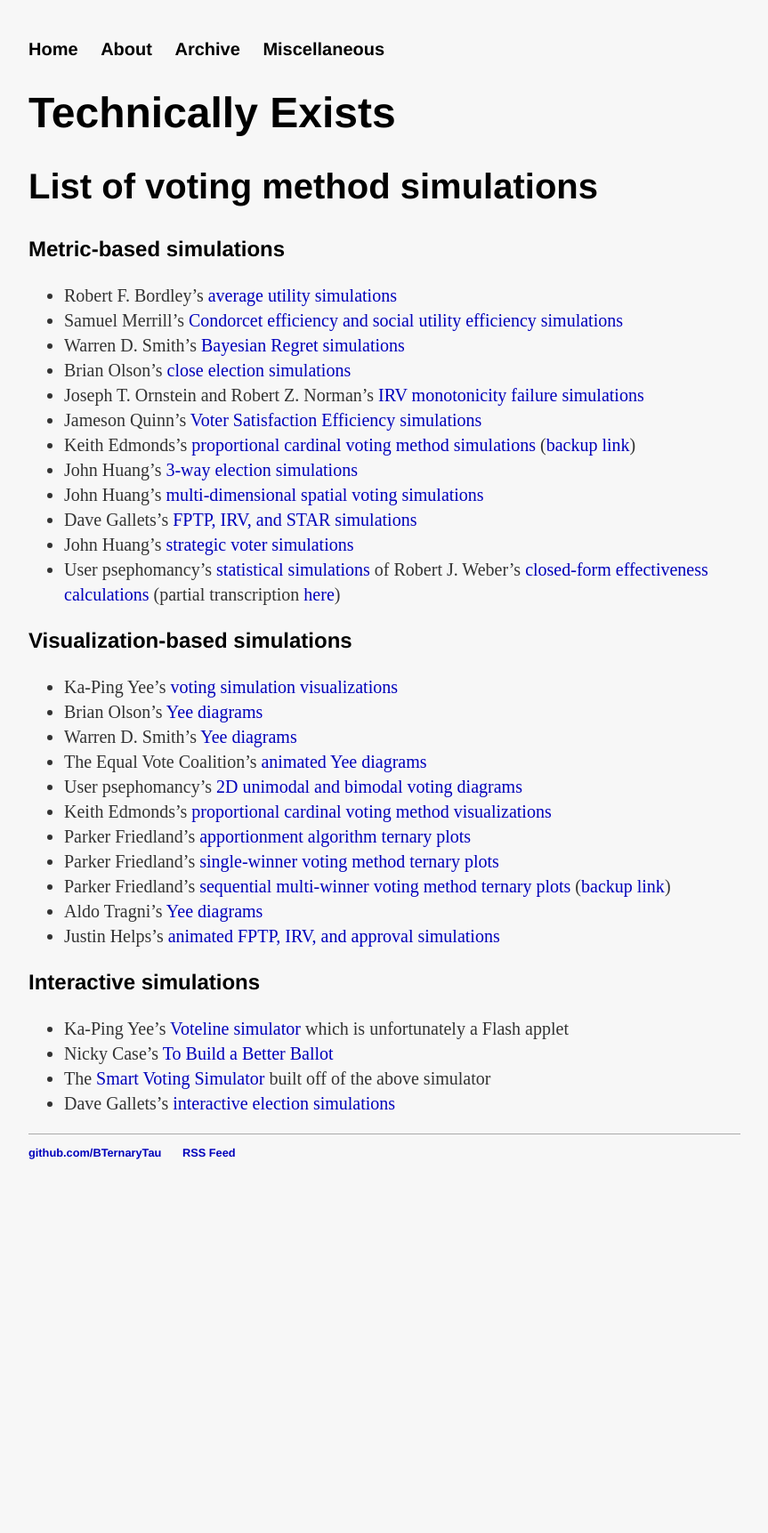
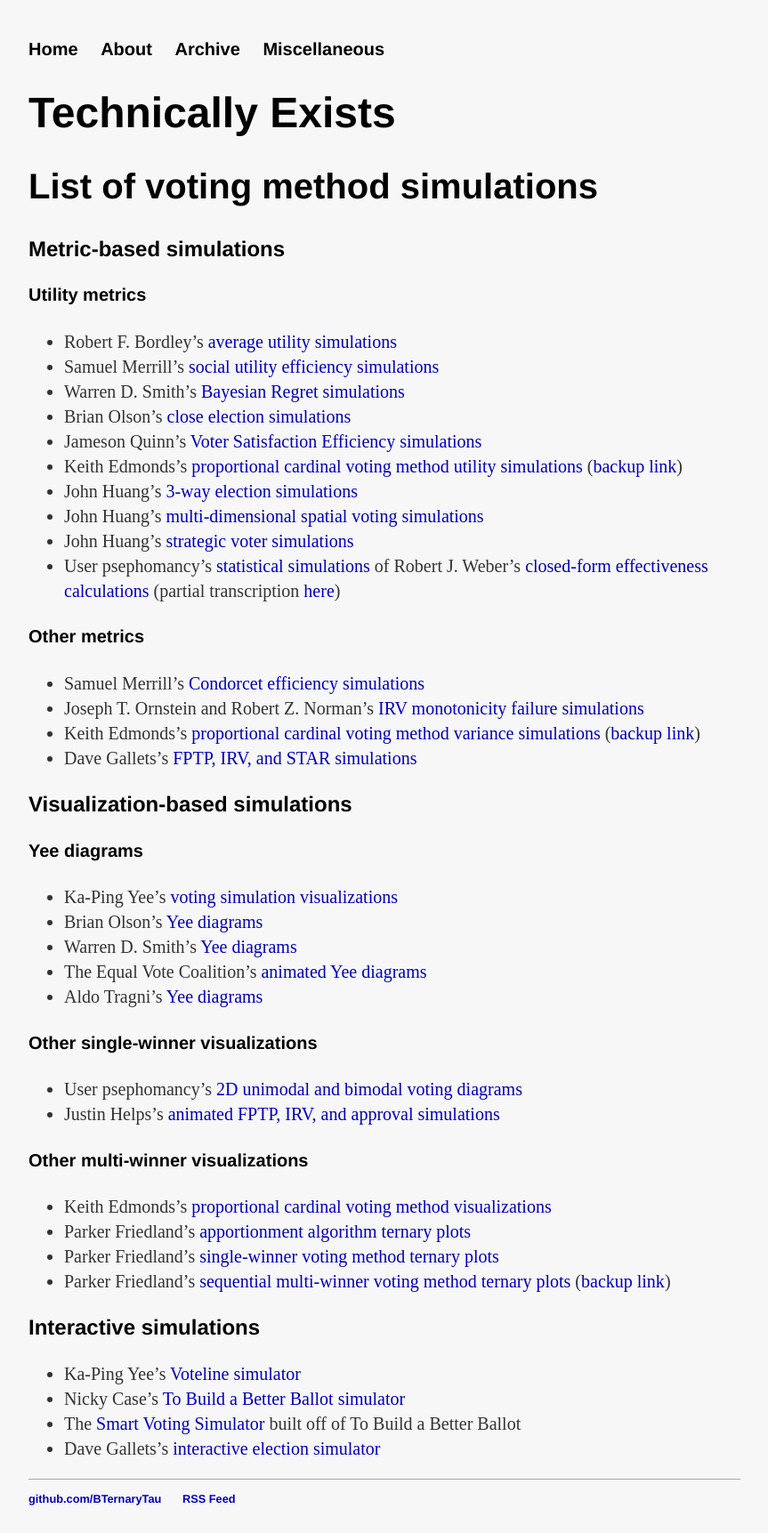
Before and after one commit to BTernaryTau/bternarytau.github.io, a Jekyll site: the page built from miscellaneous/voting-theory/list-of-voting-method-simulations.md, in a window 1280 px wide. Shown: the whole page at 89% size, without its empty margins (208-1071 px from the left). Built offline with Jekyll 4.4.1, drawn with Linux system fonts in a browser that asks for light colours; nearby versions of some CDN libraries; comment, search, counter and statistics services are not loaded; before the commit the page ends 1334 px from its top, so only the background shows below that.

Commit message:
Reorganize voting sim list

```diff
--- a/miscellaneous/voting-theory/list-of-voting-method-simulations.md
+++ b/miscellaneous/voting-theory/list-of-voting-method-simulations.md
@@ -6,36 +6,51 @@ title: "List of voting method simulations"
 ## {{ page.title }}
 ### Metric-based simulations
 
+#### Utility metrics
+
 * Robert F. Bordley's [average utility simulations](https://www.jstor.org/stable/1956015)
-* Samuel Merrill's [Condorcet efficiency and social utility efficiency simulations](https://www.jstor.org/stable/2110786)
+* Samuel Merrill's [social utility efficiency simulations](https://www.jstor.org/stable/2110786)
 * Warren D. Smith's [Bayesian Regret simulations](https://rangevoting.org/BayRegDum.html)
 * Brian Olson's [close election simulations](https://bolson.org/voting/sim.html)
-* Joseph T. Ornstein and Robert Z. Norman's [IRV monotonicity failure simulations](https://www.researchgate.net/publication/258164743_Frequency_of_monotonicity_failure_under_Instant_Runoff_Voting_Estimates_based_on_a_spatial_model_of_elections)
 * Jameson Quinn's [Voter Satisfaction Efficiency simulations](https://electionscience.github.io/vse-sim/VSE/)
-* Keith Edmonds's [proportional cardinal voting method simulations](https://forum.electionscience.org/t/wolf-committee-results/519) ([backup link](https://github.com/endolith/Keith_Edmonds_vote_sim))
+* Keith Edmonds's [proportional cardinal voting method utility simulations](https://forum.electionscience.org/t/wolf-committee-results/519) ([backup link](https://github.com/endolith/Keith_Edmonds_vote_sim))
 * John Huang's [3-way election simulations](http://votesim.usa4r.org/simple3way/simple3way.html)
 * John Huang's [multi-dimensional spatial voting simulations](http://votesim.usa4r.org/spatial5dim/spatial5dim.html)
-* Dave Gallets's [FPTP, IRV, and STAR simulations](http://sites.gallets.org/election-sim/irv-vs-star/)
 * John Huang's [strategic voter simulations](http://votesim.usa4r.org/tactical/tactical.html)
 * User psephomancy's [statistical simulations](https://www.votingtheory.org/forum/topic/28/graphs-and-notes-from-weber-1977) of Robert J. Weber's [closed-form effectiveness calculations](https://cowles.yale.edu/publications/cfdp/cfdp-498) (partial transcription [here](https://gist.github.com/endolith/e64af102646bef7b4b2714733c2c31ce))
 
+#### Other metrics
+
+* Samuel Merrill's [Condorcet efficiency simulations](https://www.jstor.org/stable/2110786)
+* Joseph T. Ornstein and Robert Z. Norman's [IRV monotonicity failure simulations](https://www.researchgate.net/publication/258164743_Frequency_of_monotonicity_failure_under_Instant_Runoff_Voting_Estimates_based_on_a_spatial_model_of_elections)
+* Keith Edmonds's [proportional cardinal voting method variance simulations](https://forum.electionscience.org/t/wolf-committee-results/519) ([backup link](https://github.com/endolith/Keith_Edmonds_vote_sim))
+* Dave Gallets's [FPTP, IRV, and STAR simulations](http://sites.gallets.org/election-sim/irv-vs-star/)
+
 ### Visualization-based simulations
+
+#### Yee diagrams
 
 * Ka-Ping Yee's [voting simulation visualizations](http://zesty.ca/voting/sim/)
 * Brian Olson's [Yee diagrams](https://bolson.org/voting/sim_one_seat/)
 * Warren D. Smith's [Yee diagrams](https://www.rangevoting.org/Extremism.html)
 * The Equal Vote Coalition's [animated Yee diagrams](https://www.youtube.com/watch?v=-4FXLQoLDBA)
+* Aldo Tragni's [Yee diagrams](https://forum.electionscience.org/t/yee-diagramm-strong-monotonicity-failure-resistance/823)
+
+#### Other single-winner visualizations
+
 * User psephomancy's [2D unimodal and bimodal voting diagrams](https://imgur.com/gallery/huNsRO6)
+* Justin Helps's [animated FPTP, IRV, and approval simulations](https://www.youtube.com/watch?v=yhO6jfHPFQU)
+
+#### Other multi-winner visualizations
+
 * Keith Edmonds's [proportional cardinal voting method visualizations](https://forum.electionscience.org/t/utilitarian-sum-vs-monroe-selection/355)
 * Parker Friedland's [apportionment algorithm ternary plots](https://forum.electionscience.org/t/apportionment-algorithems-visualized/569)
 * Parker Friedland's [single-winner voting method ternary plots](https://forum.electionscience.org/t/single-winner-voting-methods-visualized/575)
 * Parker Friedland's [sequential multi-winner voting method ternary plots](https://forum.electionscience.org/t/sequential-multiwinner-voting-methods-visualized/773) ([backup link](https://github.com/ParkerFriedland/TernaryPlot))
-* Aldo Tragni's [Yee diagrams](https://forum.electionscience.org/t/yee-diagramm-strong-monotonicity-failure-resistance/823)
-* Justin Helps's [animated FPTP, IRV, and approval simulations](https://www.youtube.com/watch?v=yhO6jfHPFQU)
 
 ### Interactive simulations
 
-* Ka-Ping Yee's [Voteline simulator](http://zesty.ca/voting/voteline/) which is unfortunately a Flash applet
-* Nicky Case's [To Build a Better Ballot](https://ncase.me/ballot/)
-* The [Smart Voting Simulator](https://www.smartvotesim.com/) built off of the above simulator
-* Dave Gallets's [interactive election simulations](http://sites.gallets.org/election-sim/)
+* Ka-Ping Yee's [Voteline simulator](http://zesty.ca/voting/voteline/)
+* Nicky Case's [To Build a Better Ballot simulator](https://ncase.me/ballot/)
+* The [Smart Voting Simulator](https://www.smartvotesim.com/) built off of To Build a Better Ballot
+* Dave Gallets's [interactive election simulator](http://sites.gallets.org/election-sim/)
```
